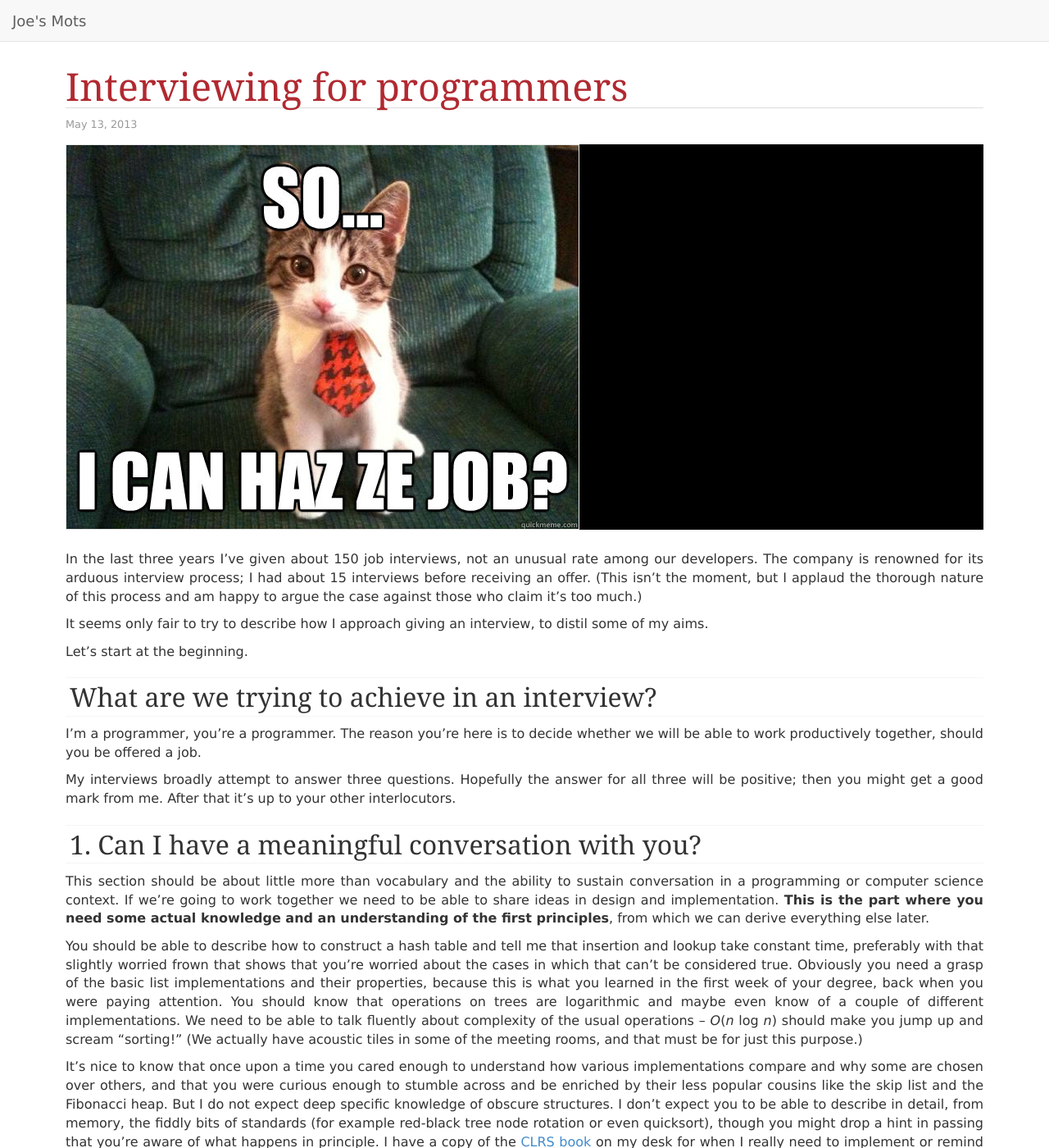
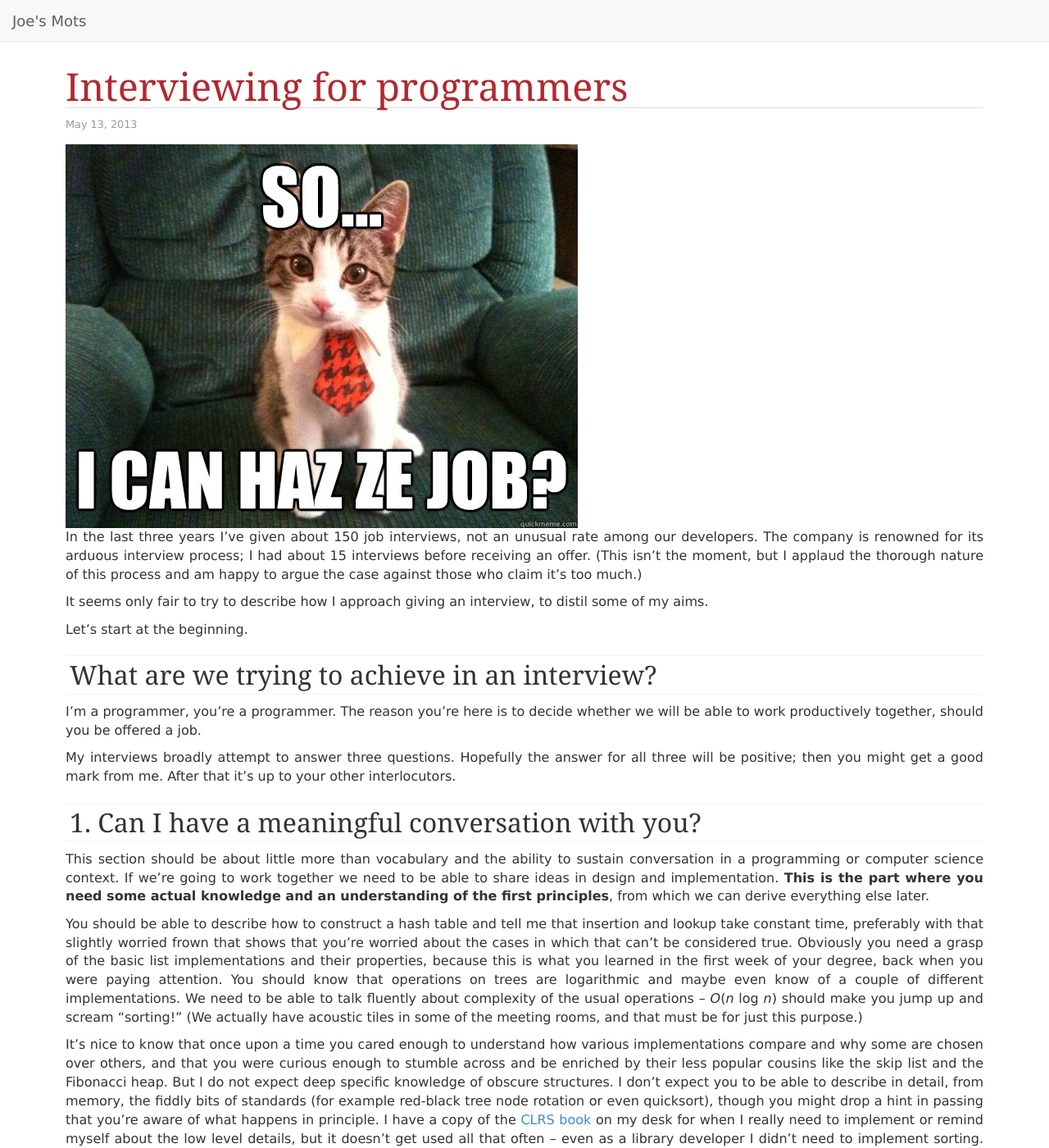
Before and after one commit to joekearney/joekearney.github.io, a Jekyll site: the page built from _posts/2013-05-13-interviewing-for-programmers.md, in a window 1280 px wide and 1400 px high. Shown: the whole window at 82% size. Built offline with Jekyll 4.4.1, drawn with Linux system fonts in a browser that asks for light colours; nearby versions of some CDN libraries; some web fonts are replaced; Markdown is read by kramdown in place of the engine named in the settings.

Commit message:
Update main.css

```diff
--- a/css/main.css
+++ b/css/main.css
@@ -42,6 +42,11 @@
   text-align: center;
   background: black;
   margin-bottom: 25px;
+  display: inline;
+}
+.title-image img {
+  display: inline;
+  border: none;
 }
 
 .contact {
```
